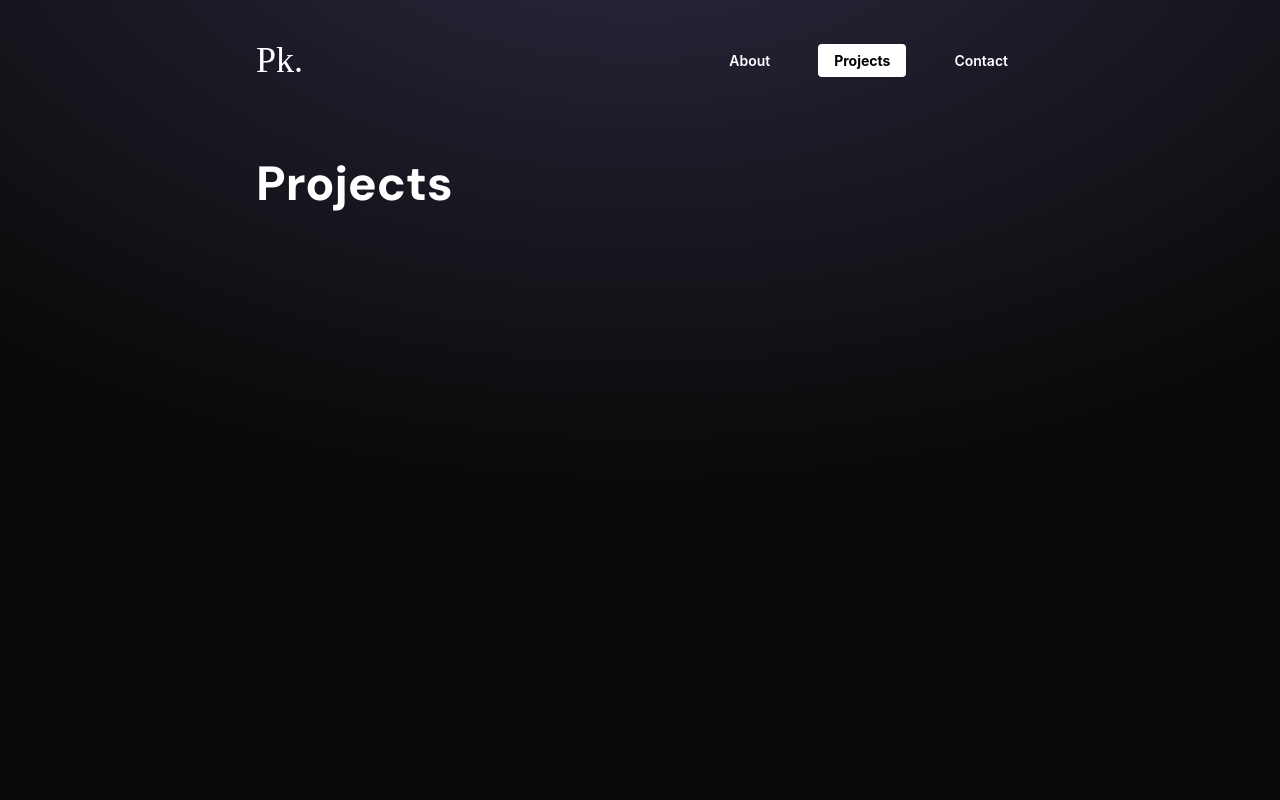
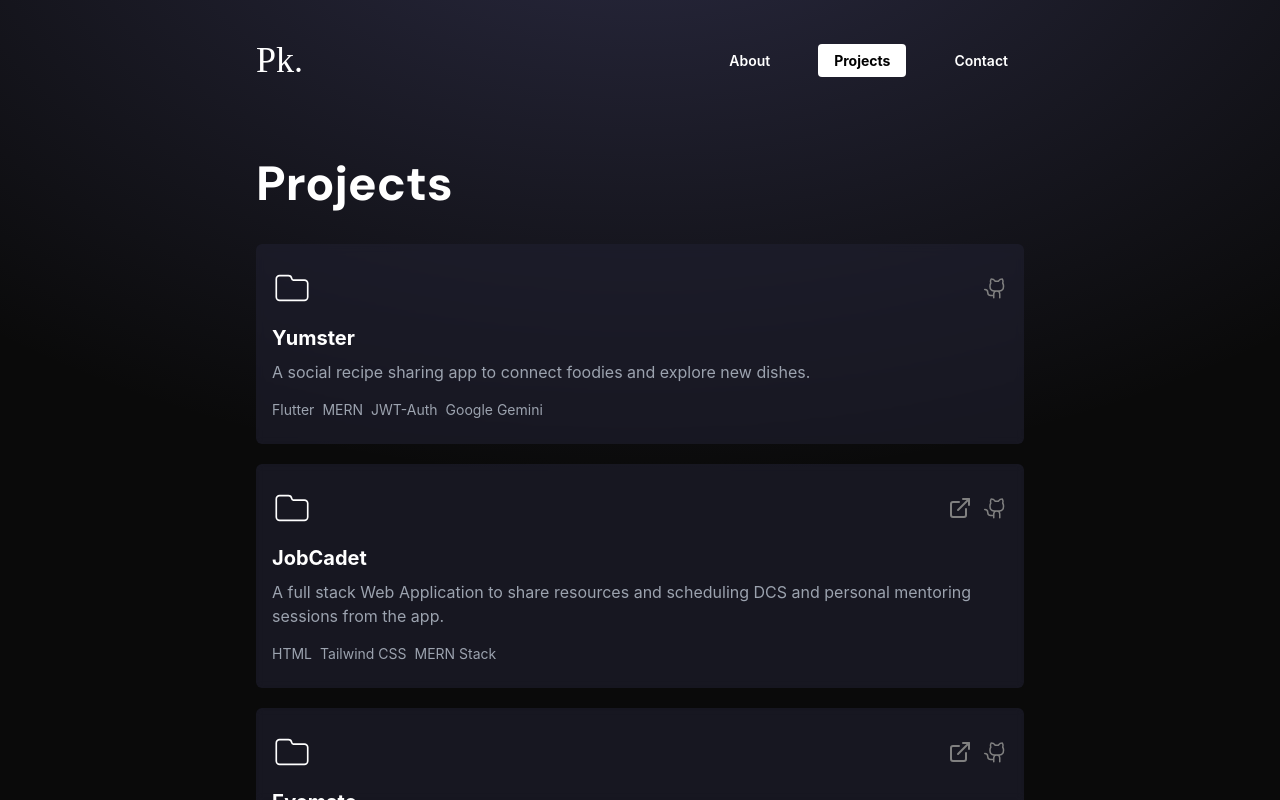
Before and after one commit to paritoshkrjha/PortfolioV3, a React (Vite) app: page /projects in a window 1280 px wide. Built offline with nearby package versions, Linux system fonts and the light colour scheme; a web font is replaced by a local one.

Commit message:
Added Projects page

```diff
--- a/src/pages/Projects/components/ProjectCard.jsx
+++ b/src/pages/Projects/components/ProjectCard.jsx
@@ -1,8 +1,71 @@
-import React from 'react'
+import React, { useState } from 'react'
+import { FiExternalLink } from 'react-icons/fi'
+import { CiFolderOn } from 'react-icons/ci'
+import { PiGithubLogo } from 'react-icons/pi'
+import { motion } from 'framer-motion'
 
-function ProjectCard() {
+function ProjectCard({
+  title,
+  description,
+  projectUrl = '',
+  githubUrl = '',
+  techStack,
+}) {
+  const [gradientPosition, setGradientPosition] = useState({ x: 0, y: 0 })
+  const [isHovered, setIsHovered] = useState(false)
+
+  const handleMouseMove = (e) => {
+    const rect = e.currentTarget.getBoundingClientRect()
+    setGradientPosition({
+      x: e.clientX - rect.left,
+      y: e.clientY - rect.top,
+    })
+  }
+
   return (
-    <div>ProjectCard</div>
+    <motion.div
+      initial={{ y: 0 }}
+      whileHover={{ y: -10, type: 'spring' }}
+      className="relative px-4 py-6 rounded-md bg-[#212131]/60 backdrop-blur-sm overflow-hidden"
+      onMouseMove={handleMouseMove}
+      onMouseEnter={() => setIsHovered(true)}
+      onMouseLeave={() => setIsHovered(false)}
+    >
+      {isHovered && (
+        <div
+          className="absolute inset-0 pointer-events-none"
+          style={{
+            background: `radial-gradient(circle at ${gradientPosition.x}px ${gradientPosition.y}px, rgba(255, 255, 255, 0.1), transparent 20%)`,
+          }}
+        />
+      )}
+      <div className="relative z-10 flex justify-between items-center">
+        <CiFolderOn size={40} color="white" />
+        <div className="flex gap-x-3 cursor-pointer">
+          {projectUrl.length !== 0 && (
+            <a href={projectUrl} target="_blank" rel="noopener noreferrer">
+              <FiExternalLink size={24} color="gray" />
+            </a>
+          )}
+          {githubUrl.length !== 0 && (
+            <a href={githubUrl} target="_blank" rel="noopener noreferrer">
+              <PiGithubLogo size={24} color="gray" />
+            </a>
+          )}
+        </div>
+      </div>
+      <div className="relative z-10 mt-4">
+        <h3 className="text-xl font-bold text-white">{title}</h3>
+        <p className="text-gray-400 mt-2">{description}</p>
+        <div className="flex flex-wrap gap-2 mt-4">
+          {techStack.map((tech, index) => (
+            <span key={index} className="text-sm text-gray-400">
+              {tech}
+            </span>
+          ))}
+        </div>
+      </div>
+    </motion.div>
   )
 }
 
--- a/src/pages/Projects/index.jsx
+++ b/src/pages/Projects/index.jsx
@@ -1,10 +1,44 @@
 import React from 'react'
+
 import Heading from '../../components/Heading'
+import ProjectCard from './components/ProjectCard'
+import AnimatedButton from '../../components/ui/AnimatedButton'
 
 function Projects() {
   return (
     <>
       <Heading label="Projects" />
+      <div className=" mt-5 flex flex-col gap-y-5">
+        <ProjectCard
+          title={'Yumster'}
+          description={
+            ' A social recipe sharing app to connect foodies and explore new dishes.'
+          }
+          githubUrl={'https://github.com/orgs/PrepFront/repositories'}
+          techStack={['Flutter', 'MERN', 'JWT-Auth', 'Google Gemini']}
+        />
+        <ProjectCard
+          title={'JobCadet'}
+          description={
+            'A full stack Web Application to share resources and scheduling DCS and personal mentoring sessions from the app.'
+          }
+          githubUrl={'https://github.com/paritoshkrjha/Yumster'}
+          projectUrl={'https://jobcadet.com/'}
+          techStack={['HTML', 'Tailwind CSS', 'MERN Stack']}
+        />
+        <ProjectCard
+          title={'Eyemate'}
+          description={
+            ' An eye pleasing, easy to navigate and a minimal OTT platform responsive redesign'
+          }
+          projectUrl="https://eyemate.netlify.app/"
+          githubUrl={'https://github.com/paritoshkrjha/eyemate'}
+          techStack={['HTML', 'Tailwind CSS', 'ReactJs']}
+        />
+      </div>
+      <div className="m-8">
+        <AnimatedButton label={'View my Resume'} to="/projects" />
+      </div>
     </>
   )
 }
```
